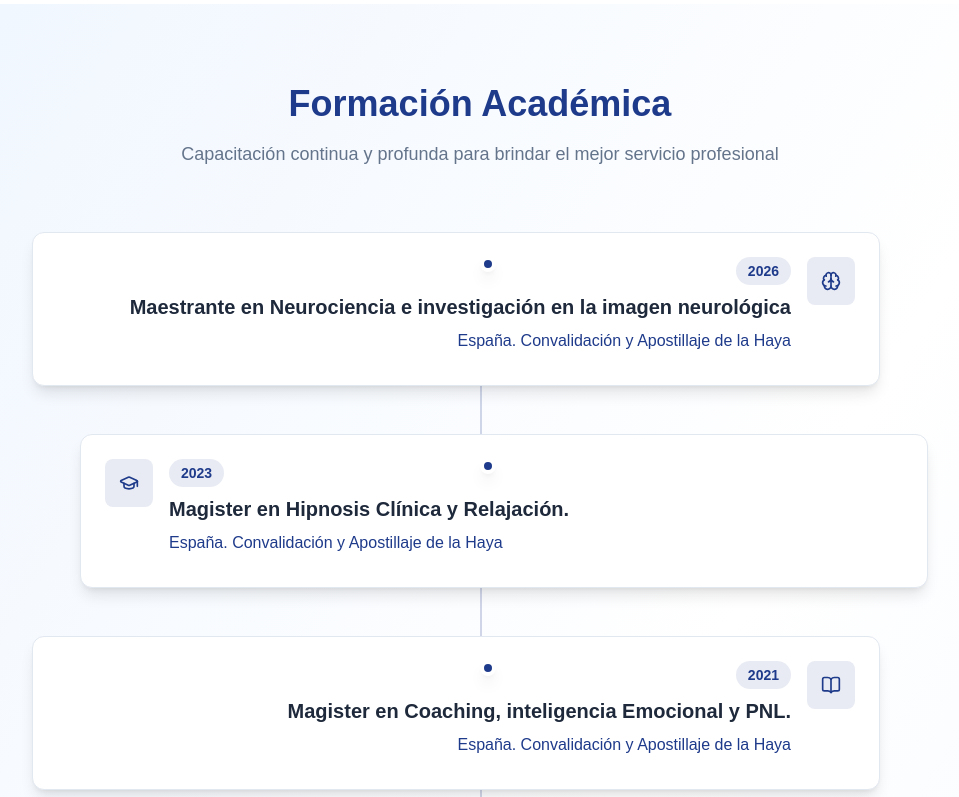
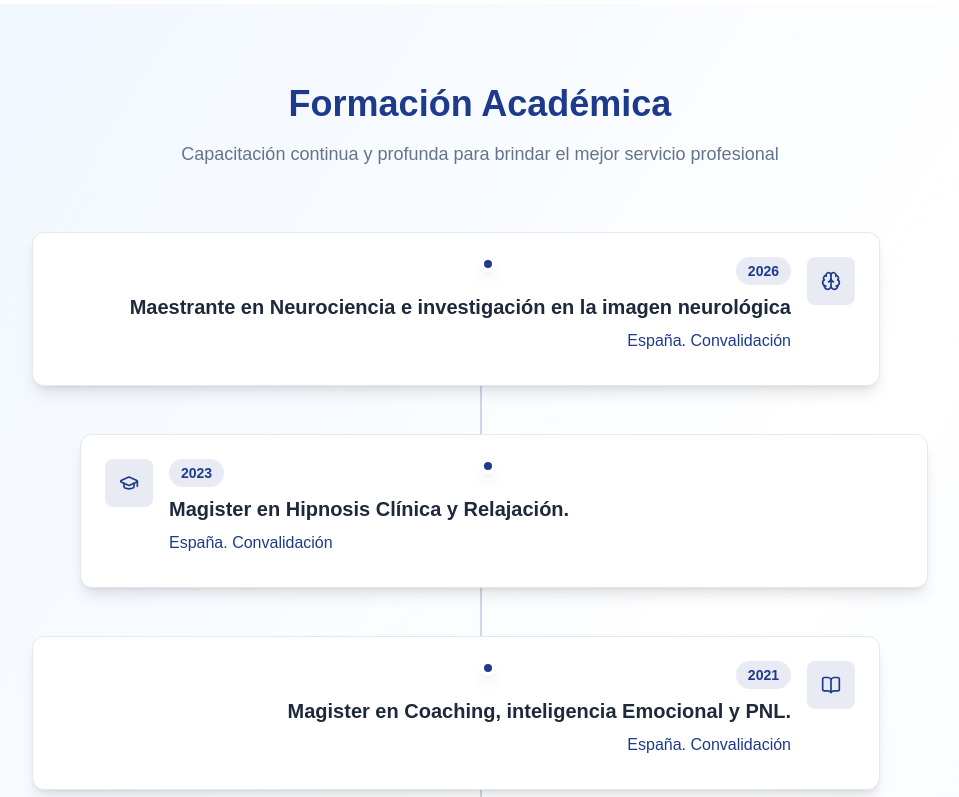
Before and after one commit to juank27ra/Adriana-Ramirez, a Next.js app: page / in a window 1280 px wide. Shown: the part 2000-2797 px from the top of the page, without its empty margins (160-1119 px from the left). Built offline with nearby package versions, Linux system fonts and the light colour scheme.

Commit message:
fix information

```diff
--- a/components/Education.tsx
+++ b/components/Education.tsx
@@ -14,56 +14,56 @@ const education = [
     year: "2026",
     title:
       "Maestrante en Neurociencia e investigación en la imagen neurológica ",
-    institution: "España. Convalidación y Apostillaje de la Haya",
+    institution: "España. Convalidación",
     description: "",
   },
   {
     icon: GraduationCap,
     year: "2023",
     title: " Magister en Hipnosis Clínica y Relajación. ",
-    institution: "España. Convalidación y Apostillaje de la Haya",
+    institution: "España. Convalidación",
     description: "",
   },
   {
     icon: BookOpen,
     year: "2021",
     title: "Magister en Coaching, inteligencia Emocional y PNL.",
-    institution: "España. Convalidación y Apostillaje de la Haya",
+    institution: "España. Convalidación",
     description: "",
   },
   {
     icon: Award,
     year: "2019",
     title: " Magister en Neuropsicología Clínica ",
-    institution: "España. Convalidación y Apostillaje de la Haya",
+    institution: "España. Convalidación",
     description: "",
   },
   {
     icon: BookOpenText,
     year: "2018",
     title: "Magister en Dirección de Recursos Humanos",
-    institution: "España. Convalidación y Apostillaje de la Haya",
+    institution: "España. Convalidación",
     description: "",
   },
   {
     icon: Brain,
     year: "2017",
     title: "Psicología",
-    institution: "Corporación Universitaria Minuto de Dios",
-    description: "Título profesional en Psicología",
+    institution: "Colombia",
+    description: "",
   },
   {
     icon: Syringe,
     year: "2013",
     title: "Enfermería",
-    institution: "Cesalud",
+    institution: "Colombia",
     description: "",
   },
   {
     icon: GraduationCap,
     year: "",
     title: "DIPLOMADOS Y OTROS",
-    institution: "España. Convalidación y Apostillaje de la Haya",
+    institution: "España. Convalidación",
     description:
       "Diplomado en neuro psicología del Alzheimer; Diplomado Psicogerentologia en cuidados del adulto mayor; Diplomado en neuropsicología y competencias socioemocionales; Diplomado en habilidades socioemocionales en educación; Diplomado en educación y cátedra de paz; Certificación en habilidades blandas, inteligencia emocional, habilidades de comunicación, resiliencia y solución de conflictos; Título experto en humanización en asistencia sanitaria; Formación en inteligencia artificial.",
   },
--- a/components/Hero.tsx
+++ b/components/Hero.tsx
@@ -91,7 +91,7 @@ export default function Hero() {
                 onClick={() => setOpenPopup(true)}
                 className="border-2 border-primary text-primary px-6 sm:px-8 py-3 sm:py-4 rounded-lg hover:bg-primary hover:text-primary-foreground transition-all duration-300 text-sm sm:text-base"
               >
-                Conoce a la especialista
+                Conoce a la Especialista
                 {/* Sobre la terapeuta*/}
               </button>
               {openPopup && (
--- a/components/HeroVideoPopup.tsx
+++ b/components/HeroVideoPopup.tsx
@@ -54,7 +54,7 @@ export default function HeroVideoPopup({ onClose }: HeroVideoPopupProps) {
 
             <h2 className="mb-4 text-2xl font-bold text-foreground md:text-3xl">
               {/* Próximamente video presentacional*/}
-              Aquí un poco mas de la profesional
+              Aquí un poco más de la Profesional
             </h2>
 
             <p className="max-w-xl text-sm leading-relaxed text-muted-foreground md:text-base">
@@ -64,17 +64,17 @@ export default function HeroVideoPopup({ onClose }: HeroVideoPopupProps) {
               10 años de experiencia profesional, la Dra. Luz Adriana ha
               fortalecido constantemente su formación académica y clínica,
               realizando múltiples estudios y especializaciones en psicología y
-              neuropsicología con el propósito de ofrecer un acompañamiento más
+              neuropsicología, con el propósito de ofrecer un acompañamiento más
               humano, ético y efectivo.
               <br />
               <br />
-              Su experiencia ha sido construida en diferentes entornos de
-              atención como: Gerente de Recursos Humanos, Docente, Asesora de
-              proyectos de investigación, Visitadora domiciliaria y analista de
-              operaciones, Psico- orientadora, Psicóloga, Asistente en
-              Psicología y Psicóloga RRHH Externa, manteniendo siempre un
-              compromiso permanente con la actualización profesional y el
-              bienestar integral de cada paciente.
+              Su experiencia y conocimiento ha sido construido en diferentes
+              entornos de atención como: Enfermera, Gerente de Recursos Humanos,
+              Docente, Asesora de proyectos de investigación, Visitadora
+              domiciliaria y analista de operaciones, Psico- orientadora,
+              Psicóloga, Asistente en Psicología y Psicóloga RRHH Externa;
+              manteniendo siempre un compromiso permanente con la actualización
+              profesional y el bienestar integral de cada paciente.
               <br />
               <br />
               Este servicio está dirigido a personas, familias y organizaciones
```
